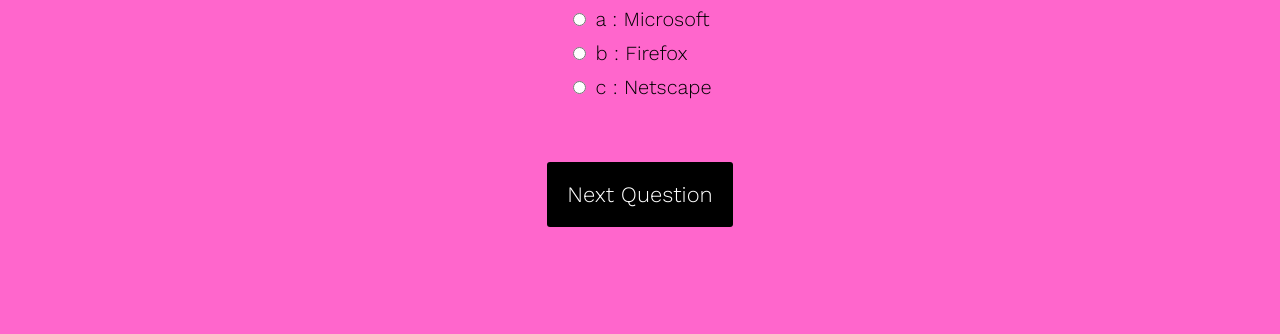
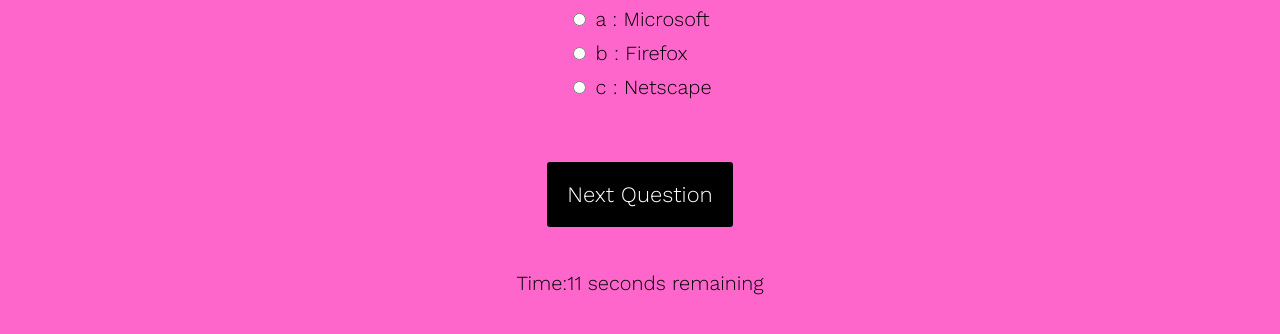
Before and after one commit to israel0688/quizchallenge, a plain HTML site: page index.html in a window 1280 px wide. Shown: the part 130-464 px from the top of the page. Drawn offline with nearby package versions, Linux system fonts and the light colour scheme.

Commit message:
finally got a working timer

```diff
--- a/index.html
+++ b/index.html
@@ -18,10 +18,13 @@
     <button id="forward">Next Question</button>
     <button id="submit">Submit Quiz</button>
     <div id="results"></div>
-
+    <div style="font-weight: bold" id="quiz-time-left"></div><br/>
+    <text>Time:<text id="time001">15</text></text><br/>
+    <script src="./js/script.js"></script>
 </body>
 
-<script src="./js/script.js"></script>
+
+
 
 </html>
 
--- a/js/script.js
+++ b/js/script.js
@@ -44,6 +44,8 @@
       quizContainer.innerHTML = output.join('');
     }
 
+
+
     function showResults()
     {
 
@@ -57,6 +59,7 @@
 
       myQuestions.forEach( (currentQuestion, questionNumber) =>
       {
+
 
 
         const answerContainer = answerContainers[questionNumber];
@@ -93,6 +96,33 @@
       alert('Great Job! You got them all correct!');*/
 
     }
+
+    var timerEl = document.getElementById("time001");
+
+    var count = 0;
+
+
+    function prepareRead() {
+      var timeLeft = 15;
+
+      var timeInterval = setInterval(function ()
+      {
+        timerEl.textContent = timeLeft + " seconds remaining";
+        timeLeft--;
+
+        if (timeLeft === 0)
+         {
+          timerEl.textContent = "";
+          showResults();
+          clearInterval(timeInterval);
+        }
+
+      }, 1000);
+    };
+
+    prepareRead();
+
+
 
 
     function renderLastScore()
@@ -145,7 +175,6 @@
       showSlide(currentSlide - 1);
     }
 
-    const nameInput = document.getElementById('#name');
     const quizContainer = document.getElementById('quiz');
     const resultsContainer = document.getElementById('results');
     const submitButton = document.getElementById('submit');
@@ -205,7 +234,6 @@
 
     buildQuiz();
 
-
     const backButton = document.getElementById("back");
     const progressButton = document.getElementById("forward");
     const slides = document.querySelectorAll(".slide");
```
Also changed, not shown: 1 other file.
